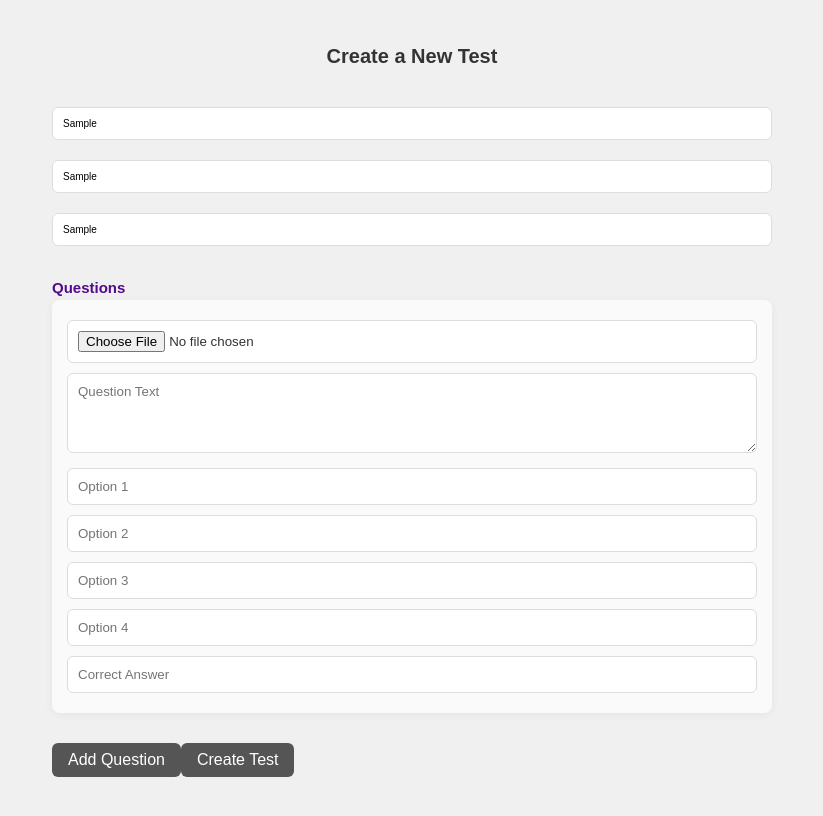
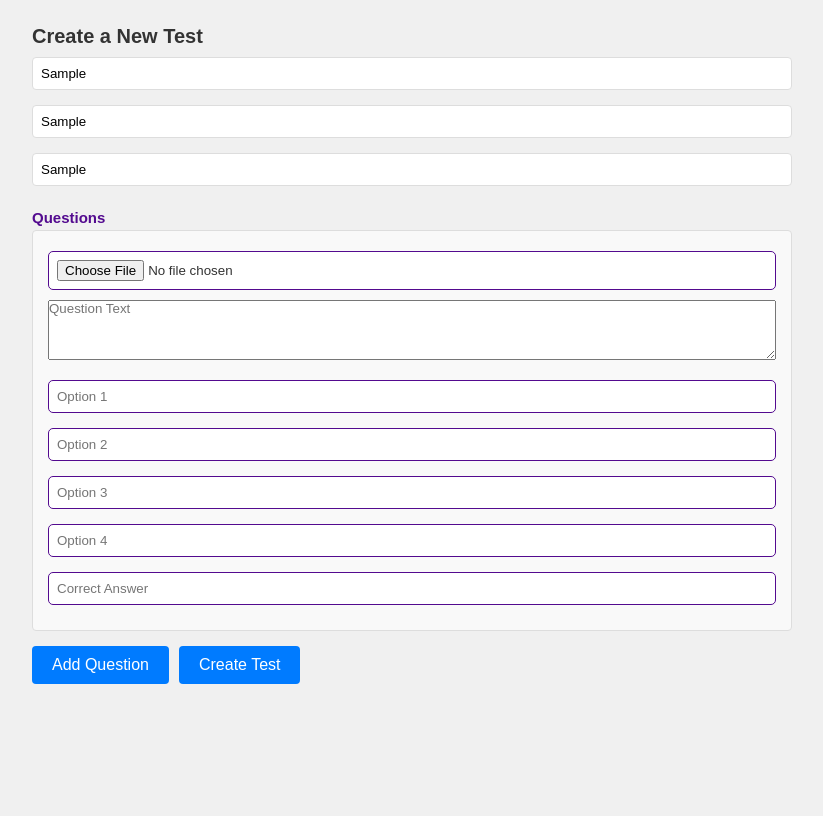
Before and after one commit to mansig1313/eklavya-website, a React (Create React App) app in the folder frontend/: page /create-test/1 in a window 1280 px wide. Both pictures are taken after typing "Sample", "Sample", "Sample" into the empty fields and a click on the button "Add Question". Shown: the top 816 px of the page, without its empty margins (228-1051 px from the left). Built offline with nearby package versions, Linux system fonts and the light colour scheme; a web font is replaced by a local one.

Commit message:
updated tes creation and test page in frnt & bckend

```diff
--- a/frontend/src/CourseMainPage/course_dash/CourseDashboard.css
+++ b/frontend/src/CourseMainPage/course_dash/CourseDashboard.css
@@ -189,53 +189,68 @@
 
   /* Test Creation Page */
   .test-creation {
-    padding: 40px;
+    padding: 20px;
     max-width: 800px;
     margin: 0 auto;
-  }
-
-  .test-creation h1 {
-    text-align: center;
-    margin-bottom: 30px;
-    font-size: 2rem;
-    color: #333;
   }
 
   .test-form {
     display: flex;
     flex-direction: column;
-    gap: 15px;
-    margin-bottom: 30px;
+    gap: 10px;
+    margin-bottom: 20px;
   }
 
-  .test-form input {
-    padding: 10px;
+  .test-form input,
+  .test-form textarea {
+    padding: 8px;
     border: 1px solid #ddd;
-    border-radius: 6px;
-    font-size: 1rem;
+    border-radius: 4px;
   }
 
   .question-block {
-    background: #fafafa;
+    border: 1px solid #ddd;
     padding: 15px;
-    border-radius: 8px;
-    margin-bottom: 20px;
-    box-shadow: 0 2px 10px rgba(0, 0, 0, 0.05);
+    margin-bottom: 15px;
+    border-radius: 4px;
+    background: #f9f9f9;
   }
 
-  .question-block input,
-  .question-block textarea {
-    width: 100%;
-    padding: 10px;
-    margin: 5px 0;
-    border: 1px solid #ddd;
-    border-radius: 6px;
+  .question-block input[type="file"] {
+    margin-bottom: 10px;
+  }
+
+  .question-preview-image {
+    max-width: 100%;
+    max-height: 200px;
+    margin-bottom: 10px;
+    border-radius: 4px;
+    display: block;
   }
 
   .question-block textarea {
-    min-height: 80px;
+    width: 100%;
+    min-height: 60px;
+    margin-bottom: 10px;
   }
 
-  .btn-add {
-    margin: 10px 0;
+  .question-block input[type="text"] {
+    width: 100%;
+    margin-bottom: 10px;
   }
+
+  .btn-add,
+  .btn-submit {
+    padding: 10px 20px;
+    border: none;
+    border-radius: 4px;
+    cursor: pointer;
+    background-color: #007bff;
+    color: white;
+    margin-right: 10px;
+  }
+
+  .btn-add:hover,
+  .btn-submit:hover {
+    background-color: #0056b3;
+  }
--- a/frontend/src/CourseMainPage/course_dash/TestCreation.jsx
+++ b/frontend/src/CourseMainPage/course_dash/TestCreation.jsx
@@ -1,6 +1,6 @@
 import React, { useState } from "react";
 import axios from "axios";
-import "./CourseDashboard.css";
+import "./CourseDashboard.css"; // Assuming this CSS file is still appropriate
 import { useParams, useNavigate } from "react-router-dom";
 
 const TestCreation = () => {
@@ -24,7 +24,8 @@ const TestCreation = () => {
       ...questions,
       {
         id: questions.length + 1,
-        image: null,
+        image: null, // File object or null
+        imagePreview: null, // Temporary URL for preview
         text: "",
         options: ["", "", "", ""],
         correctAnswer: "",
@@ -47,8 +48,11 @@ const TestCreation = () => {
   const handleImageUpload = (id, e) => {
     const file = e.target.files[0];
     if (file) {
+      const previewUrl = URL.createObjectURL(file); // Create temporary URL for preview
       setQuestions(
-        questions.map((q) => (q.id === id ? { ...q, image: file } : q))
+        questions.map((q) =>
+          q.id === id ? { ...q, image: file, imagePreview: previewUrl } : q
+        )
       );
     }
   };
@@ -72,9 +76,9 @@ const TestCreation = () => {
     }))));
 
     // Append images
-    questions.forEach((q, i) => {
+    questions.forEach((q) => {
       if (q.image instanceof File) {
-        formData.append("images", q.image); // Matches backend upload.array("images")
+        formData.append("images", q.image);
       }
     });
 
@@ -125,6 +129,13 @@ const TestCreation = () => {
             accept="image/*"
             onChange={(e) => handleImageUpload(q.id, e)}
           />
+          {q.imagePreview && (
+            <img
+              src={q.imagePreview}
+              alt="Question Preview"
+              className="question-preview-image"
+            />
+          )}
           <textarea
             placeholder="Question Text"
             value={q.text}
--- a/frontend/src/testpage/TestPage.css
+++ b/frontend/src/testpage/TestPage.css
@@ -78,12 +78,13 @@
     color: #333;
   }
 
+
   .question-image {
     max-width: 100%;
-    height: auto;
-    margin-bottom: 20px;
-    border-radius: 12px;
-    border: 2px solid #ddd;
+    max-height: 200px; /* Adjusted for visibility */
+    margin-bottom: 15px;
+    border-radius: 5px;
+    display: block; /* Ensure it’s visible */
   }
 
   /* Options Styling */
--- a/frontend/src/testpage/TestPage.jsx
+++ b/frontend/src/testpage/TestPage.jsx
@@ -3,6 +3,10 @@ import axios from "axios";
 import { useParams, useNavigate } from "react-router-dom";
 import "./TestPage.css";
 import { motion } from "framer-motion";
+import { Bar } from "react-chartjs-2";
+import { Chart as ChartJS, CategoryScale, LinearScale, BarElement, Title, Tooltip, Legend } from "chart.js";
+
+ChartJS.register(CategoryScale, LinearScale, BarElement, Title, Tooltip, Legend);
 
 const TestPage = () => {
   const { courseId, testId } = useParams();
@@ -17,6 +21,7 @@ const TestPage = () => {
   const [darkMode, setDarkMode] = useState(false);
   const [loading, setLoading] = useState(true);
   const [error, setError] = useState(null);
+  const [report, setReport] = useState(null);
 
   useEffect(() => {
     const fetchTest = async () => {
@@ -42,12 +47,12 @@ const TestPage = () => {
   }, [testId, navigate]);
 
   useEffect(() => {
-    if (timeLeft === null || timeLeft <= 0) return;
+    if (timeLeft === null || timeLeft <= 0 || report) return;
     const timer = setInterval(() => {
       setTimeLeft((prev) => (prev > 0 ? prev - 1 : 0));
     }, 1000);
     return () => clearInterval(timer);
-  }, [timeLeft]);
+  }, [timeLeft, report]);
 
   const handleOptionSelect = useCallback((questionIndex, optionText) => {
     setAnswers((prev) => ({ ...prev, [questionIndex]: optionText }));
@@ -61,12 +66,13 @@ const TestPage = () => {
 
   const handleSubmit = async () => {
     try {
-      const response = await axios.post(`http://localhost:5000/api/tests/${testId}/submit`, {
+      await axios.post(`http://localhost:5000/api/tests/${testId}/submit`, {
         studentEmail,
         answers,
       });
-      alert(`Test submitted! Score: ${response.data.score}/${response.data.total}`);
-      navigate("/student-dashboard");
+      const reportResponse = await axios.get(`http://localhost:5000/api/tests/${testId}/report?studentEmail=${studentEmail}`);
+      console.log("Report response:", reportResponse.data);
+      setReport(reportResponse.data);
     } catch (err) {
       console.error("Error submitting test:", err);
       alert("Failed to submit test: " + (err.response?.data?.error || err.message));
@@ -86,6 +92,28 @@ const TestPage = () => {
 
   const currentQuestionData = test.questions[currentQuestion];
 
+  const chartData = report
+    ? {
+        labels: report.details.map((_, i) => `Q${i + 1}`),
+        datasets: [
+          {
+            label: "Correctness",
+            data: report.details.map(d => (d.isCorrect ? 1 : 0)),
+            backgroundColor: report.details.map(d => (d.isCorrect ? "#4caf50" : "#f44336")),
+            borderColor: "#fff",
+            borderWidth: 1,
+          },
+        ],
+      }
+    : null;
+
+  const chartOptions = {
+    scales: {
+      y: { beginAtZero: true, max: 1, ticks: { stepSize: 1, callback: value => (value === 1 ? "Correct" : "Incorrect") } },
+    },
+    plugins: { legend: { display: false }, title: { display: true, text: "Test Performance" } },
+  };
+
   return (
     <div className={`test-container ${darkMode ? "dark-mode" : ""}`}>
       <motion.header
@@ -101,6 +129,8 @@ const TestPage = () => {
       </motion.header>
 
       <main className="content">
+        {!report ? (
+          <>
             <motion.section
               className="question-panel"
               initial={{ opacity: 0 }}
@@ -109,7 +139,12 @@ const TestPage = () => {
             >
               <h2>Question {currentQuestion + 1} of {test.questions.length}</h2>
               {currentQuestionData.image && (
-            <img src={currentQuestionData.image} alt="Question" className="question-image" />
+                <img
+                  src={currentQuestionData.image}
+                  alt="Question"
+                  className="question-image"
+                  onError={(e) => console.error("Image load error:", e)}
+                />
               )}
               <p>{currentQuestionData.text}</p>
 
@@ -140,7 +175,6 @@ const TestPage = () => {
                 <button className="clear-response-btn" onClick={() => handleOptionSelect(currentQuestion, null)}>
                   Clear Response
                 </button>
-            {currentQuestion === test.questions.length - 1 && (
                 <motion.button
                   className="submit-btn"
                   onClick={handleSubmit}
@@ -149,7 +183,6 @@ const TestPage = () => {
                 >
                   Submit Test
                 </motion.button>
-            )}
               </div>
             </motion.section>
 
@@ -187,6 +220,42 @@ const TestPage = () => {
                 </div>
               </div>
             </aside>
+          </>
+        ) : (
+          <motion.div
+            className="report-card"
+            initial={{ opacity: 0, scale: 0.9 }}
+            animate={{ opacity: 1, scale: 1 }}
+            transition={{ duration: 0.5 }}
+          >
+            <h2>Test Report: {report.testName}</h2>
+            <div className="report-summary">
+              <p><strong>Subject:</strong> {report.subject}</p>
+              <p><strong>Score:</strong> {report.score}/{report.totalQuestions}</p>
+              <p><strong>Percentage:</strong> {((report.score / report.totalQuestions) * 100).toFixed(2)}%</p>
+            </div>
+            <div className="report-chart">
+              <Bar data={chartData} options={chartOptions} />
+            </div>
+            <div className="report-details">
+              {report.details.map((detail, i) => (
+                <div key={i} className={`detail-item ${detail.isCorrect ? "correct" : "incorrect"}`}>
+                  <p><strong>Q{i + 1}:</strong> {detail.question}</p>
+                  <p><strong>Your Answer:</strong> {detail.studentAnswer || "Not answered"}</p>
+                  <p><strong>Correct Answer:</strong> {detail.correctAnswer}</p>
+                </div>
+              ))}
+            </div>
+            <motion.button
+              className="back-btn"
+              onClick={() => navigate(`/course-details/${courseId}`)}
+              whileHover={{ scale: 1.05 }}
+              whileTap={{ scale: 0.95 }}
+            >
+              Back to Course
+            </motion.button>
+          </motion.div>
+        )}
       </main>
     </div>
   );
```
Also changed, not shown: 2 other files (tests, documents, lock files or other folders). Lines whose indentation alone changed are shown as unchanged.
